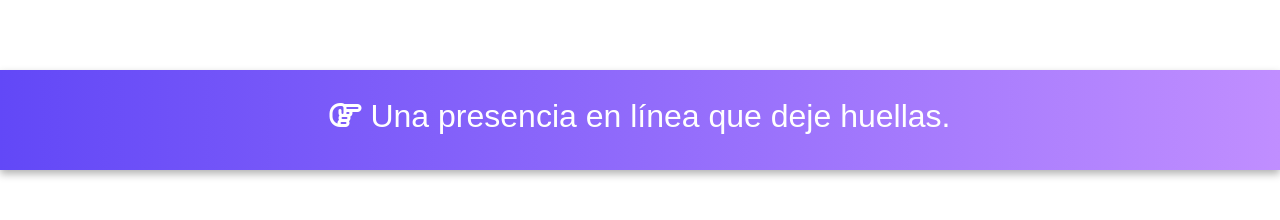
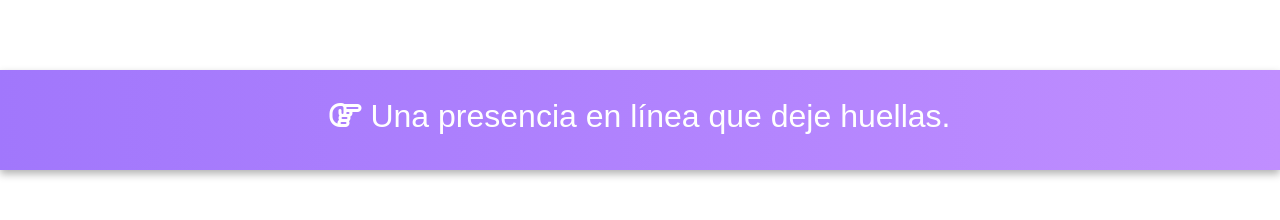
Before and after one commit to NachoM57/VachWeb, an Angular app: page /Inicio in a window 1280 px wide. Shown: the part 6271-6491 px from the top of the page. Built offline with nearby package versions, Linux system fonts and the light colour scheme.

Commit message:
pagina lista todo ok

```diff
--- a/src/app/Componentes/nuestras-app/nuestras-app.component.css
+++ b/src/app/Componentes/nuestras-app/nuestras-app.component.css
@@ -33,8 +33,8 @@ h1:last-of-type {
 }
 
 .img-fluid {
-  width: 280px;
-  height: 590px;
+  width: 250px;
+  height: 530px;
   cursor: pointer;
 }
 
--- a/src/app/Componentes/nuestras-app/nuestras-app.component.html
+++ b/src/app/Componentes/nuestras-app/nuestras-app.component.html
@@ -4,7 +4,7 @@
         <div class="row align-items-center">
             <!-- Columna para la imagen -->
             <div class="col-lg-6 d-flex justify-content-center">
-                <div class="zoom-container" data-aos="fade-right" data-aos-duration="2000">
+                <div class="zoom-container d-flex justify-content-center" data-aos="fade-right" data-aos-duration="2000">
                     <img src="https://firebasestorage.googleapis.com/v0/b/codeweb-776b0.appspot.com/o/imagenes%2FCelular.png?alt=media&token=ad8d2723-2cb2-4a68-afe6-ccc150fba5e2"
                         alt="Celular" class="img-fluid zoom-img">
                 </div>
--- a/src/app/Componentes/paginas/paginas.component.css
+++ b/src/app/Componentes/paginas/paginas.component.css
@@ -63,7 +63,7 @@ img {
   display: flex;
   justify-content: center;
   align-items: center;
-  background-image: linear-gradient(to right, #6248f7 0%, #c08eff 100%);
+  background-image: linear-gradient(to right, #a177fc 0%, #c08eff 100%);
   box-shadow: 0 4px 8px 0 rgba(0, 0, 0, 0.305);
   height: 100px;
 }
```
